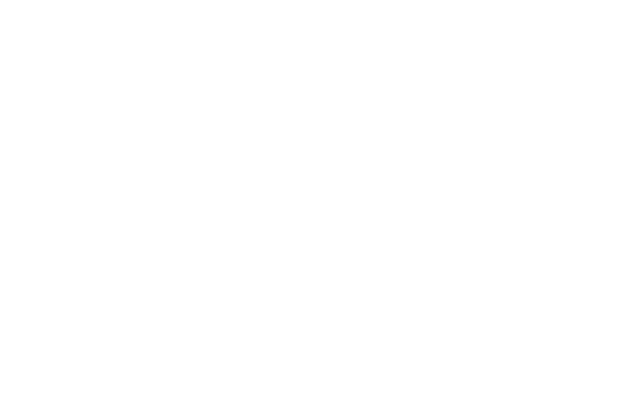
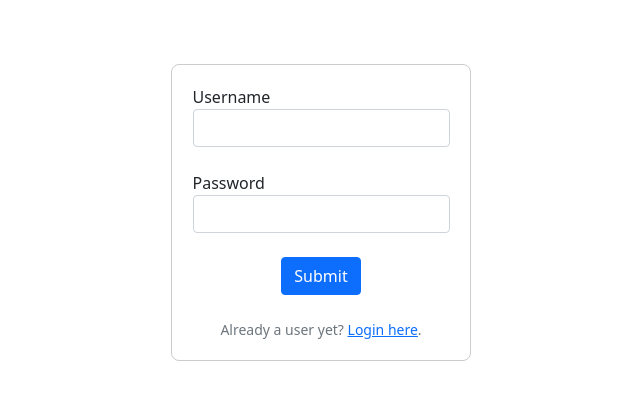
Before and after one commit to LauraGusmao/ebytr-todo, a React (Create React App) app in the folder client/: page /register in a window 1280 px wide. Shown: the top 400 px of the page, without its empty margins (319-959 px from the left). Built offline with nearby package versions, Linux system fonts and the light colour scheme.

Commit message:
feat: add Register page and registerUser api request

```diff
--- a/client/src/App.js
+++ b/client/src/App.js
@@ -1,6 +1,7 @@
 import React from 'react';
 import { Switch, Route } from 'react-router-dom';
 import Login from './pages/Login';
+import Register from './pages/Register';
 import 'bootstrap/dist/css/bootstrap.min.css';
 
 function App() {
@@ -8,6 +9,7 @@
     <div className="App">
       <Switch>
         <Route exact path="/" component={ Login } />
+        <Route exact path="/register" component={ Register } />
       </Switch>
     </div>
   );
--- a/client/src/pages/Login/index.js
+++ b/client/src/pages/Login/index.js
@@ -1,16 +1,18 @@
 import React, { useState } from 'react';
+import { Link, Redirect } from 'react-router-dom';
 import { login } from '../../services/apiRequests';
-import './login.css';
+import './style.css';
 
 function Login() {
   const [username, setUsername] = useState('');
   const [password, setPassword] = useState('');
-  // const [redirect, setRedirect] = useState(false);
+  const [redirect, setRedirect] = useState(false);
 
   const handleLogin = async () => {
     try {
       const token = await login(username, password);
       localStorage.setItem('todo-token', token.data.token);
+      setRedirect(true);
     } catch (error) {
       console.log(error.response.data);
     }
@@ -46,10 +48,16 @@
           className="btn btn-primary"
           onClick={ handleLogin }
         >
-          Submit
+          Login
         </button>
-        <div className="form-text">Not an user yet? </div>
+        <div className="form-text mt-4">
+          Not a user yet?
+          {' '}
+          <Link to="/register">Register here</Link>
+          .
+        </div>
       </form>
+      {redirect && <Redirect to="/tasks" />}
     </div>
   );
 }
--- a/client/src/pages/Register/index.js
+++ b/client/src/pages/Register/index.js
@@ -0,0 +1,79 @@
+import React, { useState, useEffect } from 'react';
+import { Link } from 'react-router-dom';
+import { registerUser } from '../../services/apiRequests';
+import './style.css';
+
+function Register() {
+  const [usernameRegister, setUsernameRegister] = useState('');
+  const [passwordRegister, setPasswordRegister] = useState('');
+  const [success, setSuccess] = useState(false);
+
+  useEffect(() => {
+    const TWO_SEC = 2000;
+    const timeout = setInterval(() => {
+      setSuccess(false);
+    }, TWO_SEC);
+    return () => clearInterval(timeout);
+  }, [success]);
+
+  const handleRegister = async () => {
+    try {
+      const register = await registerUser(usernameRegister, passwordRegister);
+
+      if (register.data.message) {
+        setSuccess(true);
+        setUsernameRegister('');
+        setPasswordRegister('');
+      }
+    } catch (error) {
+      console.log(error.response.data);
+    }
+  };
+
+  return (
+    <div>
+      <form className="register-form">
+        <div className="mb-3">
+          <label htmlFor="username" className="form-label">
+            Username
+            <input
+              type="text"
+              className="form-control"
+              id="username"
+              value={ usernameRegister }
+              onChange={ (event) => setUsernameRegister(event.target.value) }
+            />
+          </label>
+        </div>
+        <div className="mb-3">
+          <label htmlFor="password" className="form-label">
+            Password
+            <input
+              type="password"
+              className="form-control"
+              id="password"
+              value={ passwordRegister }
+              onChange={ (event) => setPasswordRegister(event.target.value) }
+            />
+          </label>
+        </div>
+        <button
+          type="button"
+          className="btn btn-primary"
+          onClick={ handleRegister }
+        >
+          Submit
+        </button>
+        { success && <div className="form-text">User successfully registered</div> }
+        <div className="form-text mt-4">
+          Already a user yet?
+          {' '}
+          <Link to="/">Login here</Link>
+          .
+        </div>
+      </form>
+    </div>
+  );
+}
+
+export default Register;
--- /dev/null
+++ b/client/src/pages/Register/style.css
@@ -0,0 +1,10 @@
+.register-form {
+  align-items: center;
+  border: 1px solid #ccc;
+  border-radius: 8px;
+  display: flex;
+  flex-direction: column;
+  margin: 5vw auto;
+  padding: 20px;
+  width: 300px;
+}
--- a/client/src/services/apiRequests.js
+++ b/client/src/services/apiRequests.js
@@ -1,9 +1,9 @@
 import axios from 'axios';
 
 export const registerUser = async (username, password) => {
-  await axios.post('http://localhost:8080/users/new', { username, password })
-    .then((resonse) => console.log(resonse))
-    .catch((error) => console.log(error));
+  const register = await axios.post('http://localhost:8080/users/new', { username, password });
+
+  return register;
 };
 
 export const login = async (username, password) => {
```
Also changed, not shown: client/src/pages/Login/style.css (renamed from client/src/pages/Login/login.css).
